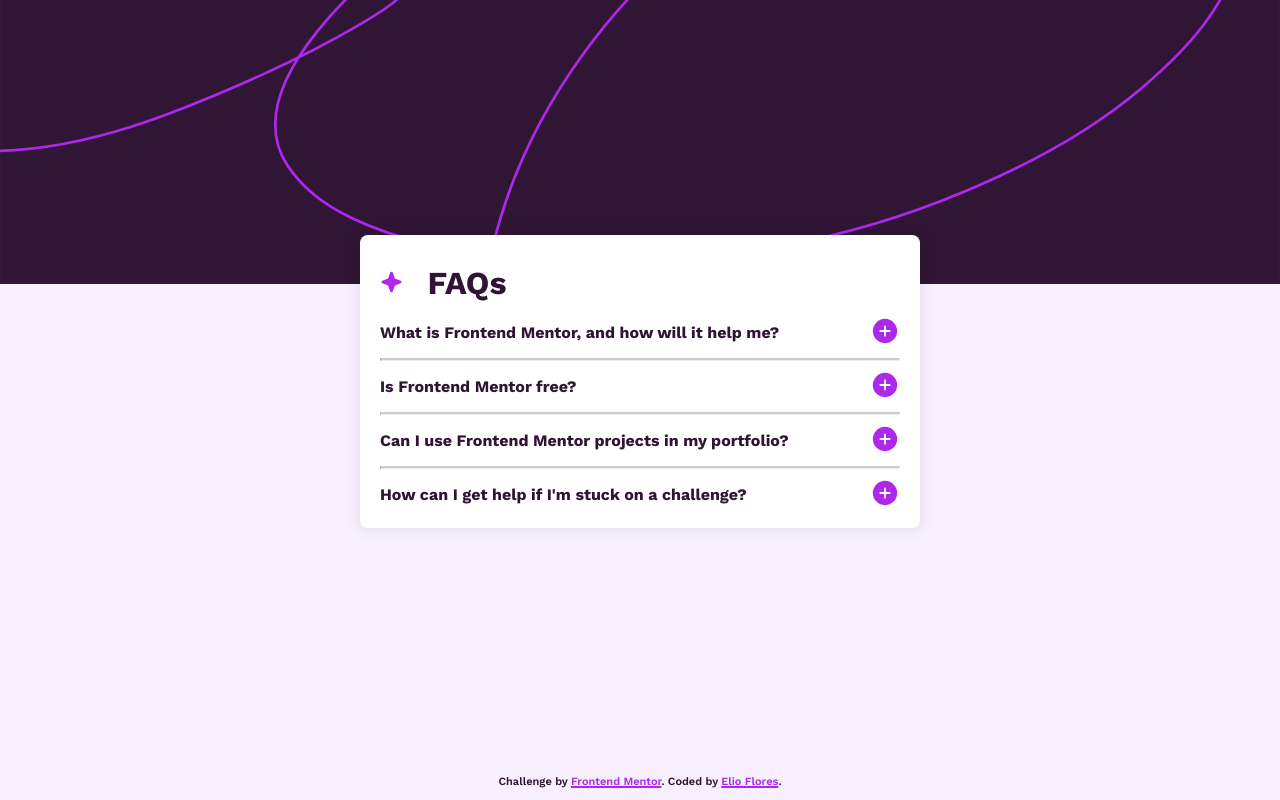
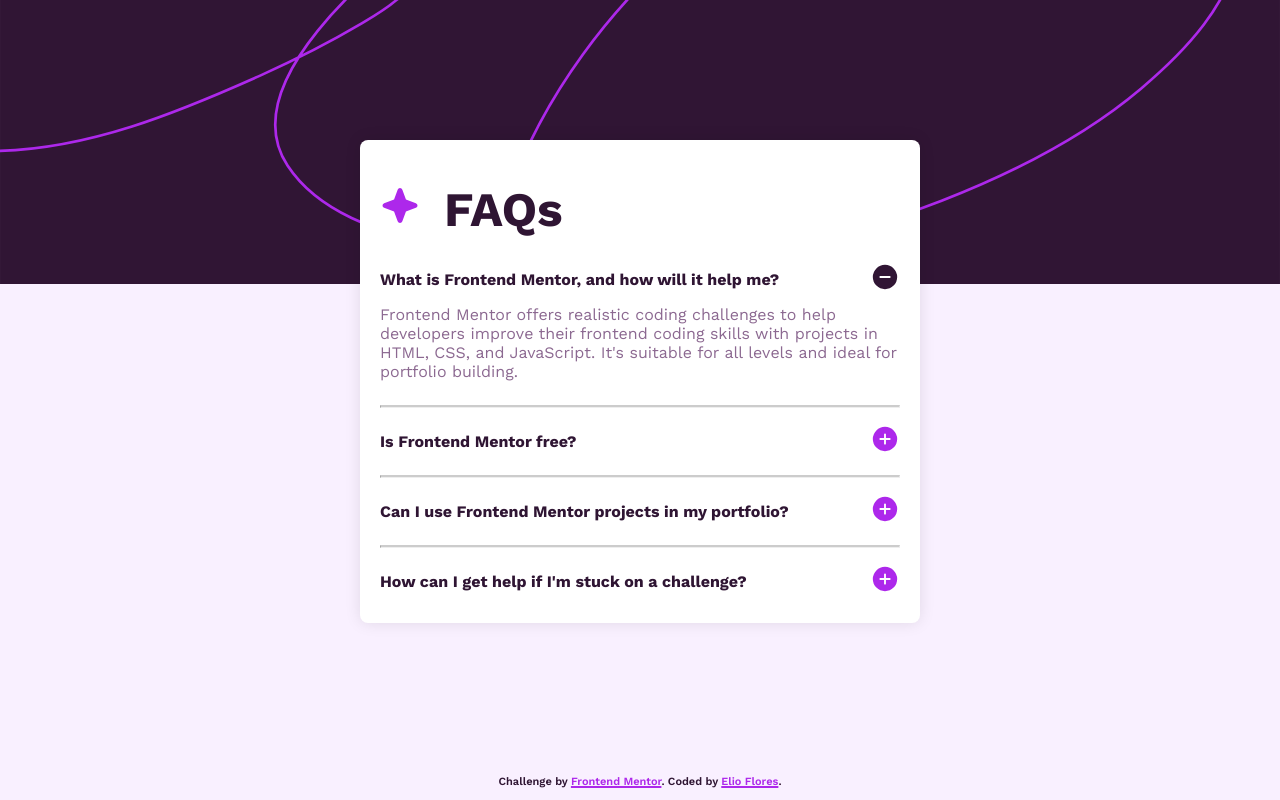
Before and after one commit to elioflo/faq-accordion-main, a plain HTML site: page index.html in a window 1280 px wide. Drawn offline with nearby package versions, Linux system fonts and the light colour scheme.

Commit message:
Add landmarks

```diff
--- a/index.html
+++ b/index.html
@@ -36,6 +36,7 @@
 
       h1 {
         color: var(--dark-purple);
+        font-size: 3rem;
       }
 
       summary {
@@ -68,7 +69,7 @@
       }
 
       details {
-        margin: 1rem 0;
+        margin: 1.5rem 0;
       }
 
       hr {
@@ -107,7 +108,6 @@
       }
 
       .star {
-        height: 1.5rem;
         margin-right: 1.5rem;
       }
 
@@ -126,7 +126,7 @@
   </head>
   <body>
     <div class="container">
-      <div class="card">
+      <main class="card">
         <h1>
           <img
             src="./assets/images/icon-star.svg"
@@ -135,7 +135,7 @@
           />FAQs
         </h1>
 
-        <details>
+        <details open>
           <summary>What is Frontend Mentor, and how will it help me?</summary>
           <p>
             Frontend Mentor offers realistic coding challenges to help
@@ -171,15 +171,15 @@
             seek support from other community members.
           </p>
         </details>
-      </div>
+      </main>
 
-      <div class="attribution">
+      <footer class="attribution">
         Challenge by
         <a href="https://www.frontendmentor.io?ref=challenge" target="_blank"
           >Frontend Mentor</a
         >. Coded by
         <a href="https://github.com/elioflo" target="_blank">Elio Flores</a>.
-      </div>
+      </footer>
     </div>
   </body>
 </html>
```
